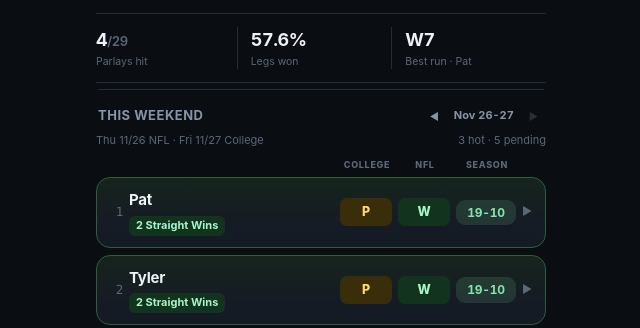
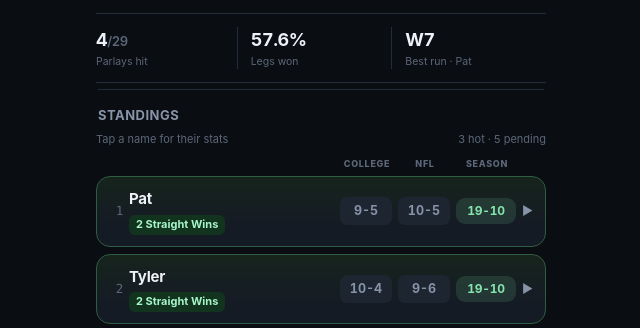
Before and after one commit to sammarrellajr/parlay-club, a plain HTML site: page index.html in a window 1280 px wide. Shown: the part 454-782 px from the top of the page, without its empty margins (319-959 px from the left). Drawn offline with Linux system fonts and the light colour scheme.

Commit message:
Put season records in the College and NFL pills
The two columns carried one weekend's W/L, which is a single letter of
information. They now carry each person's College and NFL record, which
is what the group argues about. A pending leg is not a result, so it
never reaches a record; the live slate already has its own IN PLAY block
at the top of the page, and that is where pending belongs.

With records in the pills the weekend stepper no longer changed anything
on screen, so it is gone along with the dead CSS, and the section is
called Standings again.

Expanding a row now opens a six-tile stat grid (win rate, College and
NFL percentages, best run, current streak, solo misses) above Last 10
and the week-by-week picks. Parlays hit is deliberately not there: all
five legs have to land, so that number is the same for everyone. The
chevron is brighter and a line under the heading says rows open.

Co-Authored-By: Claude Opus 5 <noreply@anthropic.com>
Claude-Session: https://claude.ai/code/session_01KDNrBBh1WrEPhDraZpj7yH

```diff
--- a/index.html
+++ b/index.html
@@ -24,7 +24,7 @@
 .prow.all .ptop { display: flex; align-items: center; gap: 11px; }
 
 .pchev {
-  color: var(--dim); font-size: 11px; flex: none;
+  color: var(--muted); font-size: 12px; flex: none;
   transition: transform 0.18s;
 }
 .prow.all.open .pchev { transform: rotate(90deg); }
@@ -192,17 +192,6 @@
 
 /* ---- The weekend table. Two columns, because the only question on a Monday
        is who took college and who took the NFL. ---- */
-.wknav { display: flex; align-items: center; gap: 6px; flex: none; }
-.wknav button {
-  appearance: none; border: 0; background: transparent; color: var(--muted);
-  font-size: 10px; padding: 5px 6px; cursor: pointer; line-height: 1;
-  -webkit-tap-highlight-color: transparent;
-}
-.wknav button:disabled { opacity: 0.25; cursor: default; }
-.wknav #wkLabel {
-  font-size: 11px; font-weight: 750; color: var(--muted);
-  font-variant-numeric: tabular-nums; min-width: 66px; text-align: center;
-}
 .wkbar { display: flex; align-items: baseline; justify-content: space-between;
   gap: 10px; margin: -2px 0 9px; }
 .wkbar span { font-size: 11px; color: var(--dim); overflow: hidden;
@@ -215,6 +204,21 @@
 .wktop { display: grid; grid-template-columns: 13px 1fr 52px 52px 60px 10px;
   gap: 6px; align-items: center; }
 
+.lrec { display: block; text-align: center; font-size: 12.5px; font-weight: 700;
+  padding: 5px 0; border-radius: 7px; color: var(--muted);
+  background: var(--panel-2); font-variant-numeric: tabular-nums;
+  white-space: nowrap; }
+.lrec.none { color: var(--dim); background: transparent; font-weight: 600; }
+.sgrid { display: grid; grid-template-columns: repeat(3, 1fr); gap: 7px;
+  margin-bottom: 11px; }
+.scell { background: var(--panel-2); border: 1px solid var(--line);
+  border-radius: 9px; padding: 7px 4px; text-align: center; }
+.scv { display: block; font-size: 14px; font-weight: 800; color: var(--text);
+  font-variant-numeric: tabular-nums; }
+.scv.good { color: var(--accent-soft); }
+.scv.bad { color: var(--loss-soft); }
+.scl { display: block; margin-top: 2px; font-size: 8.5px; font-weight: 800;
+  letter-spacing: 0.6px; text-transform: uppercase; color: var(--dim); }
 .wkc { display: block; text-align: center; font-size: 12.5px; font-weight: 800;
   padding: 5px 0; border-radius: 7px; font-variant-numeric: tabular-nums; }
 .wkc.w { background: var(--accent-bg); color: var(--accent-soft); }
@@ -316,12 +320,7 @@
   <div class="rule"></div>
 
   <div class="sec-head">
-    <h2 id="secTitle">This weekend</h2>
-    <span class="wknav" id="wknav">
-      <button type="button" id="wkPrev" aria-label="Earlier weekend">&#9664;</button>
-      <span id="wkLabel"></span>
-      <button type="button" id="wkNext" aria-label="Later weekend">&#9654;</button>
-    </span>
+    <h2 id="secTitle">Standings</h2>
   </div>
   <div class="wkbar"><span id="wkSlates"></span><span class="note" id="secNote"></span></div>
   <div class="wkhead" id="wkHead" hidden><b></b><b></b><b>College</b><b>NFL</b><b>Season</b><b></b></div>
@@ -356,8 +355,7 @@
 let DATA = null;
 let STATS = null;
 let LG = "all";
-let OPEN = null;
-let WKI = 0;            // which weekend the All tab shows, 0 being the latest        // name of the expanded row in the All view
+let OPEN = null;        // name of the expanded row in the All view
 
 const $ = id => document.getElementById(id);
 
@@ -569,9 +567,9 @@ function render() {
   const ladder = ladderColors(rows.map(r => r[key]));
 
   const isAll = key === "all";
-  $("secTitle").textContent = isAll ? "This weekend" : "Individual records";
-  $("wknav").style.display = isAll ? "flex" : "none";
-  if (!isAll) { $("wkSlates").textContent = ""; $("wkHead").hidden = true; }
+  $("secTitle").textContent = isAll ? "Standings" : "Individual records";
+  $("wkSlates").textContent = isAll ? "Tap a name for their stats" : "";
+  if (!isAll) $("wkHead").hidden = true;
 
   if (isAll) { renderAll(rows, ladder); renderHistory("all", "Overall"); return; }
 
@@ -642,34 +640,27 @@ function rungStyle(c) {
 }
 
 /* One row per person carrying both records, expandable to their own weeks. */
-/* One weekend cell. weekendCell has already worked out whether the person
-   went 1-0, 2-1 or is still waiting; this only decides how it looks. */
-function wkCell(c) {
-  const k = c.kind;
-  const cls = k === "W" ? "w" : k === "L" ? "l" : k === "P" ? "p" : k === "none" ? "none" : "even";
-  const txt = k === "P" && /pending/i.test(c.text) ? "P" : c.text;
-  return '<span class="wkc ' + cls + '">' + esc(txt) + "</span>";
+/* Six numbers that differ person to person. Parlays hit is not one of them:
+   all five legs have to land, so that record is identical for everybody. */
+function statGrid(r) {
+  const cell = (lab, val, cls) =>
+    '<div class="scell"><span class="scv' + (cls ? " " + cls : "") + '">' + val +
+    '</span><span class="scl">' + lab + "</span></div>";
+  const st = r.streak.all, best = r.best.all, solo = r.solo.all;
+  return '<div class="sgrid">' +
+    cell("Win rate", fmtPct(pct(r.all), r.all)) +
+    cell("College", r.cfb.w + r.cfb.l ? fmtPct(r.cfbPct, r.cfb) : "&mdash;") +
+    cell("NFL", r.nfl.w + r.nfl.l ? fmtPct(r.nflPct, r.nfl) : "&mdash;") +
+    cell("Best run", best ? best + (best === 1 ? " win" : " straight") : "&mdash;") +
+    cell("Current", st >= 2 ? "W" + st : st <= -2 ? "L" + (-st) : "&mdash;",
+         st >= 2 ? "good" : st <= -2 ? "bad" : "") +
+    cell("Only miss", solo ? solo + (solo === 1 ? " slate" : " slates") : "never",
+         solo ? "bad" : "") +
+    "</div>";
 }
 
-/* Newest weekend first, so index 0 is the one being argued about. */
-function renderWeekendHead() {
-  const list = weekends(DATA);
-  if (!list.length) { $("wkLabel").textContent = ""; $("wkSlates").textContent = ""; return null; }
-  WKI = Math.max(0, Math.min(WKI, list.length - 1));
-  const wk = list[WKI];
-  $("wkLabel").textContent = wk.label;
-  $("wkSlates").textContent = wk.entries.map(e => e.label).join("  \u00b7  ");
-  $("wkPrev").disabled = WKI >= list.length - 1;
-  $("wkNext").disabled = WKI <= 0;
-  return wk;
-}
-
-$("wkPrev").addEventListener("click", () => { WKI++; OPEN = null; if (STATS) render(); });
-$("wkNext").addEventListener("click", () => { WKI--; OPEN = null; if (STATS) render(); });
-
 function renderAll(rows, ladder) {
-  const wk = renderWeekendHead();
-  $("wkHead").hidden = !wk;
+  $("wkHead").hidden = false;
   $("rows").innerHTML = rows.map((r, i) => {
     const played = r.all.w + r.all.l;
     const lead = isLeader("all", r.name, played);
@@ -678,18 +669,12 @@ function renderAll(rows, ladder) {
       ? streakBadge(st)
       : '<span class="nodata">No results yet</span>';
 
-    const bar = (lab, rc) => {
-      const n = rc.w + rc.l;
-      return `<div class="lgrow">
-        <div class="lgl">${lab}</div>
-        <div class="lgt"><div class="lgf" style="width:${n ? (rc.w / n * 100).toFixed(1) : 0}%"></div></div>
-        <div class="lgv">${n ? fmtRec(rc) : "&mdash;"}</div>
-      </div>`;
-    };
-
-    const cells = wk
-      ? wkCell(weekendCell(wk.entries, "cfb", r.name)) + wkCell(weekendCell(wk.entries, "nfl", r.name))
-      : '<span class="wkc none">&mdash;</span><span class="wkc none">&mdash;</span>';
+    /* A pending leg is not a result, so it never lands here: the record
+       counts settled legs only and the live slate shows up top instead. */
+    const lrec = rc => (rc.w + rc.l + rc.t)
+      ? '<span class="lrec">' + fmtRec(rc) + "</span>"
+      : '<span class="lrec none">&mdash;</span>';
+    const cells = lrec(r.cfb) + lrec(r.nfl);
 
     return `<div class="prow all${lead ? " lead" : ""}${OPEN === r.name ? " open" : ""}" data-nm="${esc(r.name)}">
       <div class="wktop">
@@ -703,13 +688,12 @@ function renderAll(rows, ladder) {
         <span class="pchev">&#9654;</span>
       </div>
       <div class="pdet">
-        ${bar("College", r.cfb)}
-        ${bar("NFL", r.nfl)}
+        ${statGrid(r)}
         <div class="lgform">
           <div class="lgl">Last 10</div>
           <div class="form" title="Last 10 legs, oldest first">${formStrip(r.name, null)}</div>
         </div>
-        ${personDetail(r, "all")}
+        ${personWeeks(r.name, null)}
       </div>
     </div>`;
   }).join("");
```
